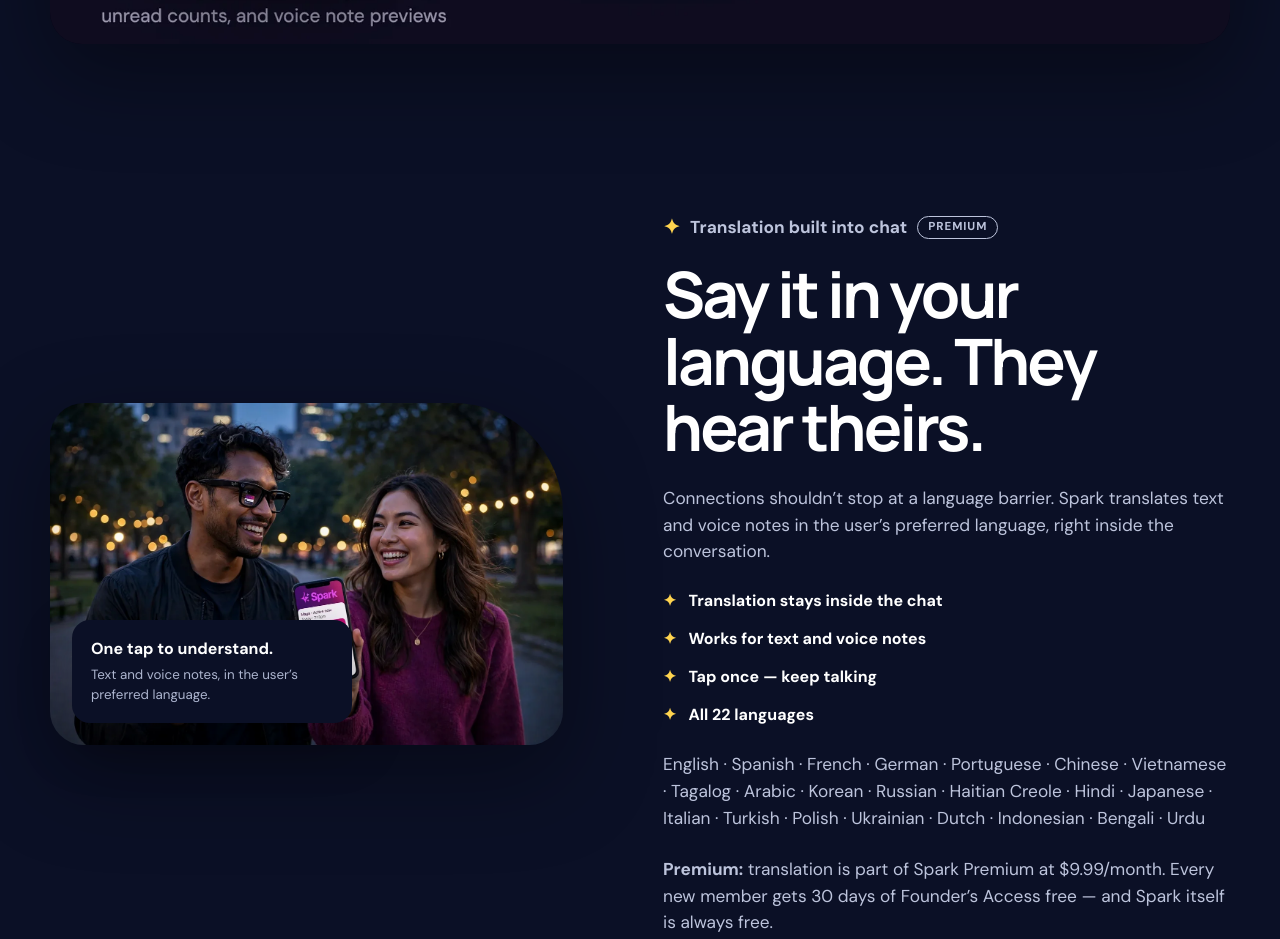
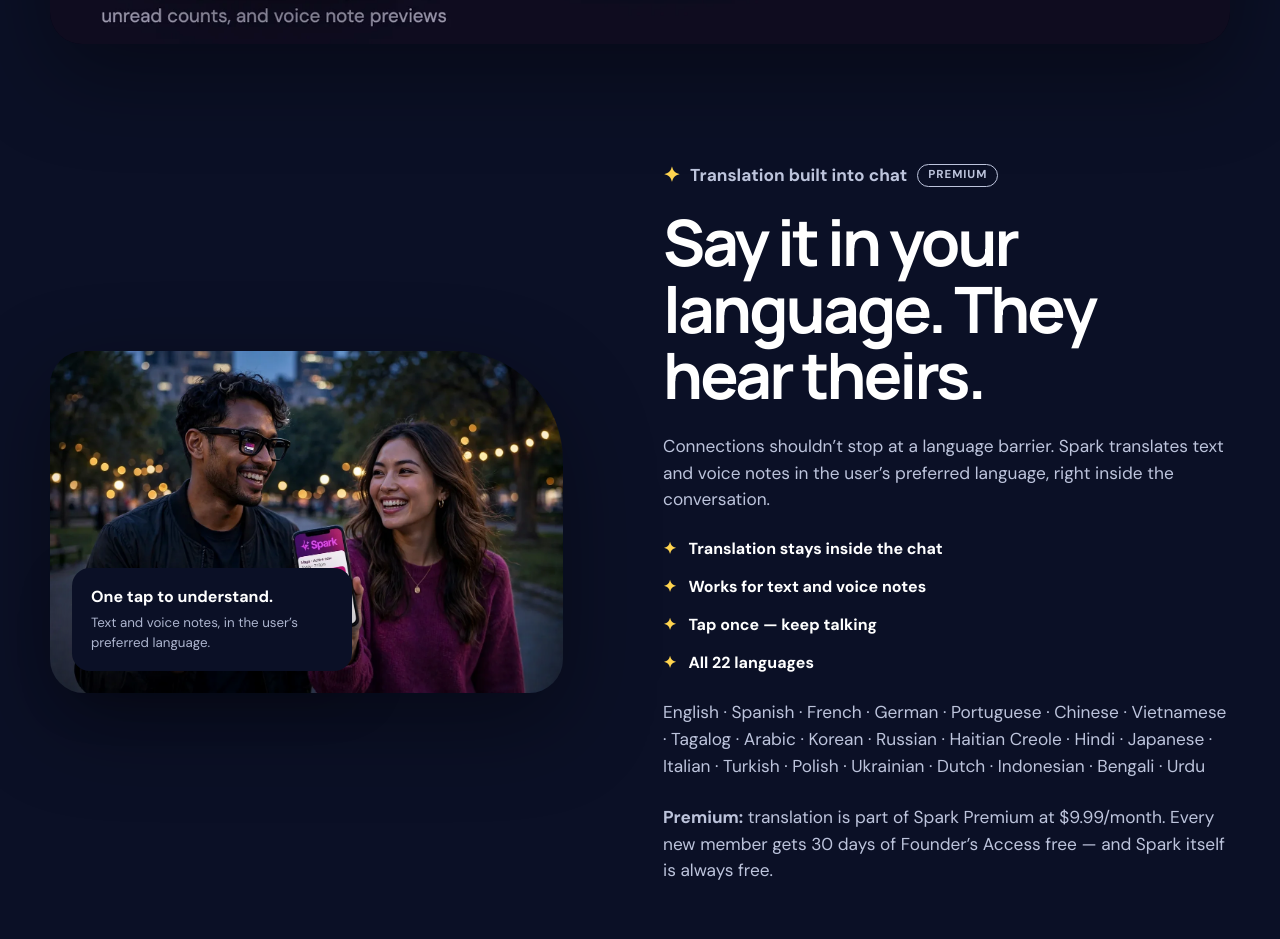
Before and after one commit to shayno3/spark-about, a plain HTML site: page index.html in a window 1280 px wide. Shown: the part 2327-3266 px from the top of the page. Drawn offline with Linux system fonts and the light colour scheme.

Commit message:
About page: close the gap above the Translation section (top padding 72px to 20px)

```diff
--- a/index.html
+++ b/index.html
@@ -126,6 +126,7 @@
     .checkline { display:flex; gap:12px; align-items:flex-start; margin:13px 0; font-weight:650; }
     .checkline i { font-style:normal; color:var(--yellow); }
     .features { padding-top:42px; }
+    #translation { padding-top:20px; }
     .feature-layout { display:grid; grid-template-columns:.75fr 1.4fr; gap:34px; align-items:start; }
     .feature-sticky { position:sticky; top:112px; }
     .feature-sticky h2 { font-size:clamp(2.5rem,4.7vw,4.6rem); }
```
